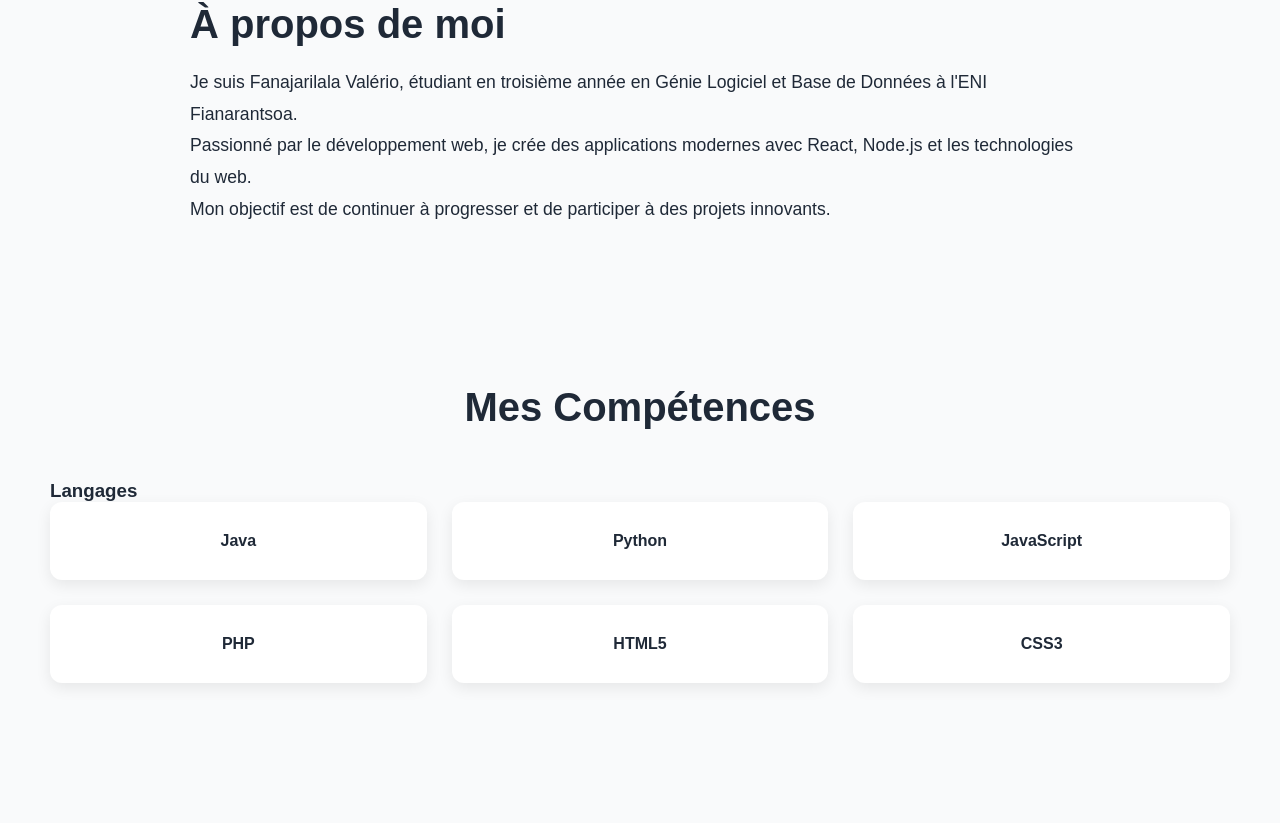
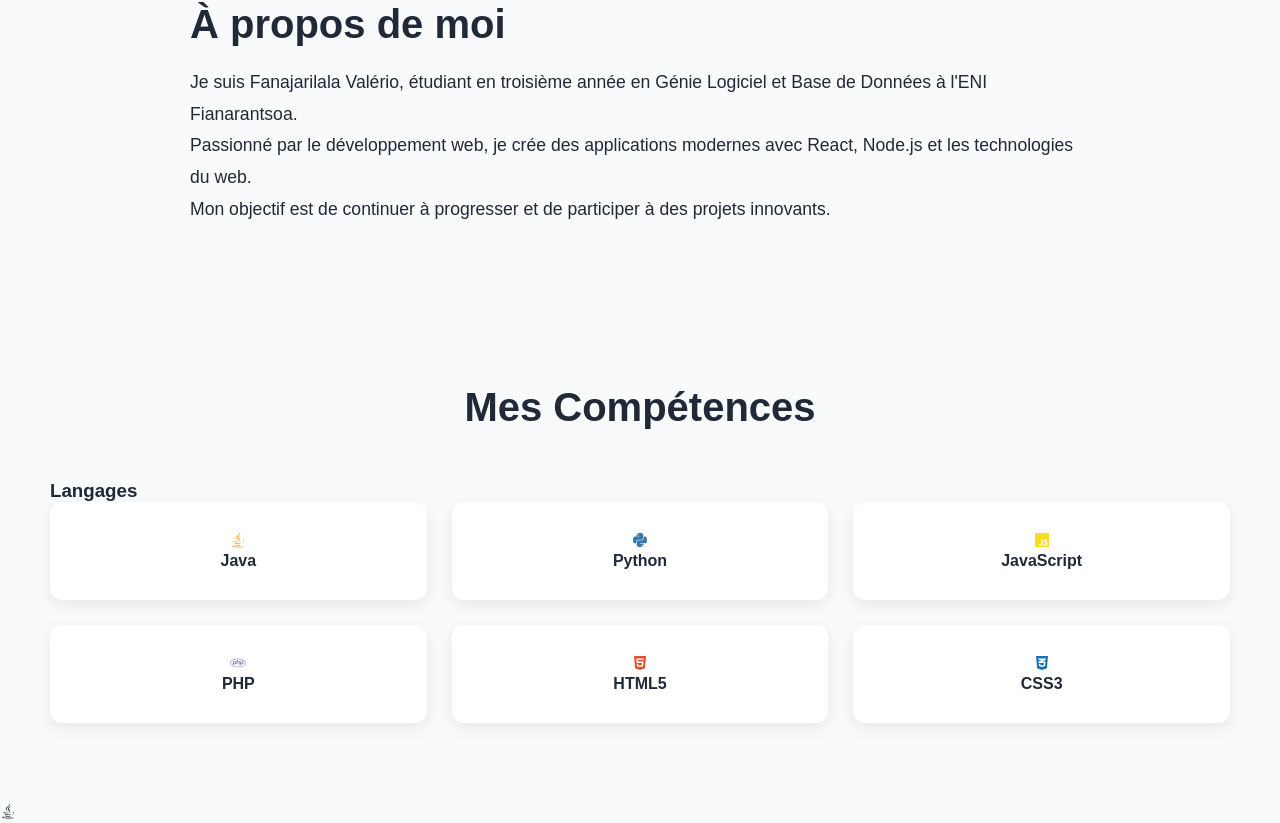
Before and after one commit to Fanajaval/mon-portfolio, a React app: page / in a window 1280 px wide. Shown: the part 955-1778 px from the top of the page. Before the commit the page ends 1718 px from the top, so only its background shows below. Built offline with nearby package versions, Linux system fonts and the light colour scheme; the HTML template or start-up script is replaced by a standard one.

Commit message:
ajout des logo de chaque language

```diff
--- a/package.json
+++ b/package.json
@@ -11,7 +11,8 @@
   },
   "dependencies": {
     "react": "^19.2.7",
-    "react-dom": "^19.2.7"
+    "react-dom": "^19.2.7",
+    "react-icons": "^5.7.0"
   },
   "devDependencies": {
     "@eslint/js": "^10.0.1",
--- a/src/App.css
+++ b/src/App.css
@@ -182,3 +182,11 @@
     border-right-color: var(--border);
   }
 }
+
+.skill-icon{
+
+    font-size:60px;
+
+    color:#f89820;
+
+}
--- a/src/App.jsx
+++ b/src/App.jsx
@@ -2,6 +2,7 @@ import Hero from "./components/Hero";
 import Navbar from "./components/Navbar";
 import About from "./components/About";
 import Skills from "./components/Skills";
+import {FaJava} from  "react-icons/fa6";
 
 function App(){
   return (
@@ -10,6 +11,7 @@ function App(){
       <Hero />
       <About/>
       <Skills/>
+      <FaJava className="skill-icon" />
     </>
   );
 }
--- a/src/components/Skills.jsx
+++ b/src/components/Skills.jsx
@@ -12,12 +12,29 @@ function Skills() {
       <h3>Langages</h3>
 
       <div className="skills-grid">
-        {skills.languages.map((language) => (
-          <div className="skill-card" key={language}>
-            <h4>{language}</h4>
-          </div>
-        ))}
+
+        {skills.languages.map((skill) => {
+
+          const Icon = skill.icon;
+
+          return (
+
+            <div className="skill-card" key={skill.name}>
+
+              <Icon
+                className="skill-icon"
+                style={{ color: skill.color }}
+        />
+
+        <h4>{skill.name}</h4>
+
       </div>
+
+    );
+
+  })}
+
+</div>
 
     </section>
   );
--- a/src/data/skills.js
+++ b/src/data/skills.js
@@ -1,44 +1,71 @@
+import {
+  FaJava,
+  FaPython,
+  FaPhp,
+  FaHtml5,
+  FaCss3Alt,
+  FaJs,
+  FaReact,
+  FaNodeJs,
+  FaGitAlt,
+  FaGithub,
+  FaDocker,
+} from "react-icons/fa6";
+
+import {
+  SiExpress,
+  SiFlask,
+  SiReact,
+  SiMysql,
+  SiSqlite,
+  SiFirebase,
+  SiPostman,
+  SiTypescript,
+  SiNextdotjs,
+  SiSpring,
+  SiHibernate,
+} from "react-icons/si";
+
 export const skills = {
 
   languages: [
-    "Java",
-    "Python",
-    "JavaScript",
-    "PHP",
-    "HTML5",
-    "CSS3"
+
+    {
+      name: "Java",
+      icon: FaJava,
+      color: "#f89820",
+    },
+
+    {
+      name: "Python",
+      icon: FaPython,
+      color: "#3776AB",
+    },
+
+    {
+      name: "JavaScript",
+      icon: FaJs,
+      color: "#F7DF1E",
+    },
+
+    {
+      name: "PHP",
+      icon: FaPhp,
+      color: "#777BB4",
+    },
+
+    {
+      name: "HTML5",
+      icon: FaHtml5,
+      color: "#E34F26",
+    },
+
+    {
+      name: "CSS3",
+      icon: FaCss3Alt,
+      color: "#1572B6",
+    },
+
   ],
 
-  frameworks: [
-    "React",
-    "Node.js",
-    "Express.js",
-    "Flask",
-    "React Native",
-    "Tkinter"
-  ],
-
-  databases: [
-    "MySQL",
-    "SQLite",
-    "Firebase Firestore"
-  ],
-
-  tools: [
-    "Git",
-    "GitHub",
-    "VS Code",
-    "Postman",
-    "Thunder Client",
-    "PyInstaller"
-  ],
-
-  learning: [
-    "Docker",
-    "TypeScript",
-    "Next.js",
-    "Spring Boot",
-    "Hibernate"
-  ]
-
 };
```
Also changed, not shown: 1 other file (tests, documents, lock files or other folders).
